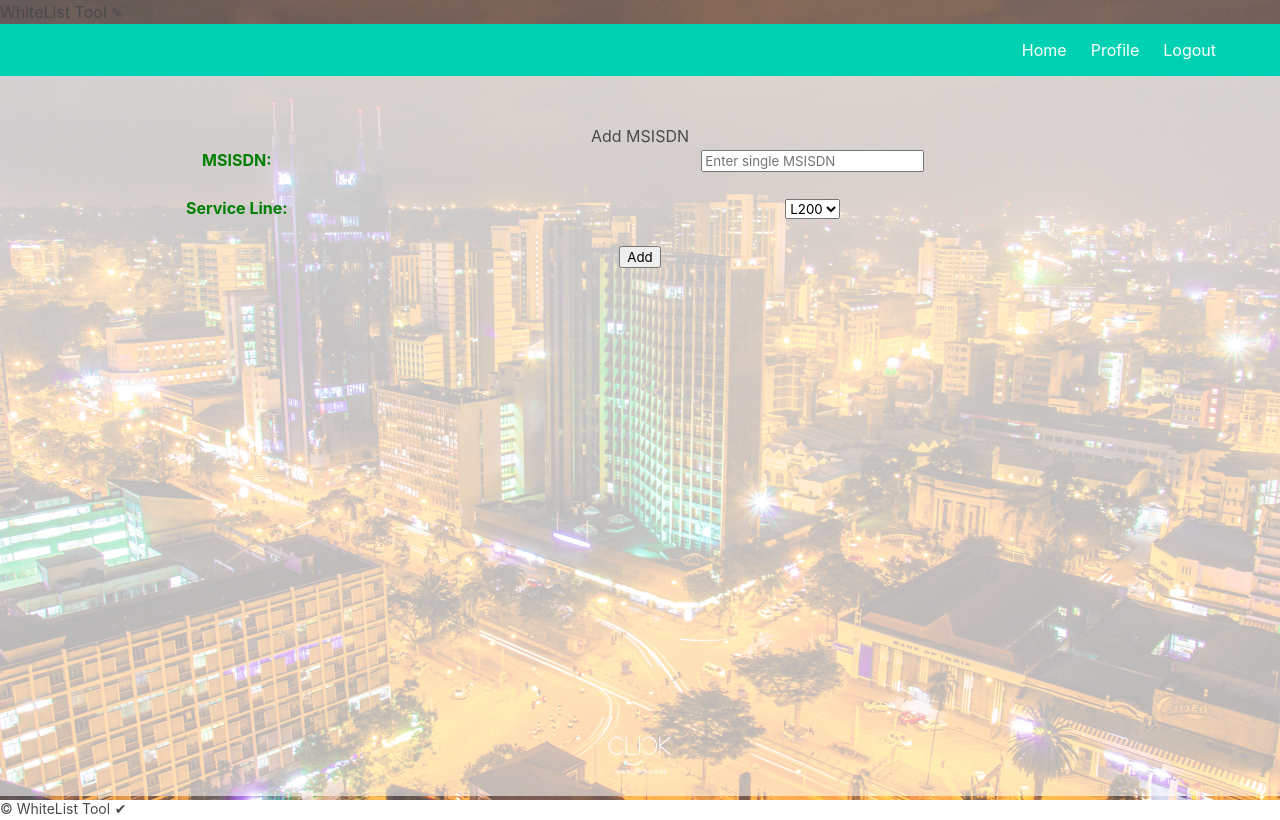
After one commit to annerachael/whitelist_tool, a Flask app: page /add_msisdn_single in a window 1280 px wide. The commit adds this page. Run offline with Flask 3, Linux system fonts and the light colour scheme; a user stored in the database is signed in.

Commit message:
bulk addition of msisdns

```diff
--- a/project/__init__.py
+++ b/project/__init__.py
@@ -10,6 +10,7 @@ def create_app():
 
     app.config['SECRET_KEY'] = 'secret-key-goes-here'
     app.config['SQLALCHEMY_DATABASE_URI'] = 'sqlite:///db.sqlite'
+    app.config['UPLOAD_FOLDER'] = 'static/files'
 
     db.init_app(app)
     login_manager = LoginManager()
--- a/project/auth.py
+++ b/project/auth.py
@@ -52,7 +52,7 @@ def signup_post():
     # add the new user to the database
     db.session.add(new_user)
     db.session.commit()
-
+    flash('User Added Successfully')
     return redirect(url_for('auth.login'))
     # code to validate and add user to database goes here
 
--- a/project/main.py
+++ b/project/main.py
@@ -7,14 +7,6 @@ from . import db
 
 main = Blueprint('main', __name__)
 
-def allowed_file(filename):
-    return '.' in filename and \
-           filename.rsplit('.', 1)[1].lower() in ALLOWED_EXTENSIONS
-
-UPLOAD_FOLDER = 'uploads'
-ALLOWED_EXTENSIONS = {'txt'}
-
-
 @main.route('/')
 def index():
     return render_template('index.html')
@@ -22,10 +14,9 @@ def index():
 @main.route('/profile')
 @login_required
 def profile():
-
     return render_template('profile.html', name=current_user.name)
 
-@main.route('/add_msisdn', methods=['GET', 'POST'])
+@main.route('/add_msisdn_single', methods=['GET', 'POST'])
 @login_required
 def add_msisdn():
     if request.method == 'POST':
@@ -33,49 +24,48 @@ def add_msisdn():
         if 'msisdn' in request.form:
             msisdn = request.form['msisdn']
             service_line = request.form['service_line']
-            # Add code to whitelist the msisdn for the selected service
-
-
             new_msisdn = WhitelistedMSISDN(msisdn=msisdn, service_line=service_line)
             db.session.add(new_msisdn)
             db.session.commit()
+            return redirect(url_for('main.profile'))
+    return render_template('add_msisdn_single.html')
 
-            flash('MSISDN added successfully!', 'success')
-            return redirect(url_for('main.profile'))
+@main.route('/add_msisdn_bulk', methods=['GET', 'POST'])
+@login_required
+def add_msisdn_bulk():
+    if request.method == 'POST':
+        print(request.files)
+        file = request.files.get('file')
 
-        # If file uploaded
-        if 'file' in request.files:
-            file = request.files['file']
-            if file.filename == '':
-                flash('No selected file', 'error')
-                return redirect(request.url)
-            if file and allowed_file(file.filename):
+        if file:
+            # Check if the file has a txt extension
+            if file.filename.endswith('.txt'):
+                # Securely save the file
                 filename = secure_filename(file.filename)
-                file_path = os.path.join(UPLOAD_FOLDER, filename)
-                file.save(file_path)
-                # Process the uploaded file to add MSISDNs to the database
-                with open(file_path, 'r') as f:
+                file.save(f'project/uploads/{file.filename}')
+                print("File saved successfully.")
+                with open(f'project/uploads/{file.filename}', 'r') as f:
                     for line in f:
                         msisdn = line.strip()
                         service_line = request.form['service_line']
+                        new_msisdn2 = WhitelistedMSISDN(msisdn=msisdn, service_line=service_line)
+                        db.session.add(new_msisdn2)
+                        db.session.commit()
+                        flash('File uploaded and MSISDNs added successfully!', 'success')
+                return redirect(url_for('main.profile'))
 
-                        new_msisdn2 = WhitelistedMSISDN(msisdn=msisdn, service_line=service_line)
-                        db.session.add_all(new_msisdn2)
-                        db.session.commit()
-                        # Add code to whitelist the msisdn for the selected service
-                flash('File uploaded and MSISDNs added successfully!', 'success')
-                return redirect(url_for('main.profile'))
-            else:
-                flash('Invalid file type', 'error')
-                return redirect(request.url)
-    return render_template('add_msisdn.html')
+    return render_template('add_msisdn_bulk.html')
 
-@main.route('/delete_msisdn/<int:msisdn_id>', methods=['POST'])
-@login_required
-def delete_msisdn(msisdn_id):
-    # Add code here to delete the msisdn with the given ID
-    flash('MSISDN deleted successfully!', 'success')
-    return redirect(url_for('main.profile'))
+# @main.route('/delete_msisdn/<string:msisdn_value>', methods=['POST'])
+# @login_required
+# def delete_msisdn(msisdn_value):
+#     msisdn = WhitelistedMSISDN.query.filter_by(msisdn=msisdn_value).first_or_404()
+#     if request.method == 'POST':
+#         db.session.delete(msisdn)
+#         db.session.commit()
+#         flash('MSISDN deleted successfully.', 'success')
+#         return redirect(url_for('main.profile'))
+#     return render_template('error.html', error='Invalid request method.')
 
 @main.route('/view_whitelist/')
 @login_required
--- /dev/null
+++ b/project/templates/add_msisdn_single.html
@@ -0,0 +1,42 @@
+{% extends "base.html" %}
+
+{% block content %}
+<style>
+    /* Add your custom CSS styles here */
+    label {
+        display: block; /* Display labels as block elements */
+        margin-bottom: 5px; /* Add some space below each label */
+        font-weight: bold; /* Make labels bold */
+        color: green;
+        float: left;
+        width: 30%;
+    }
+
+    .background-image {
+        position: fixed;
+        top: 0;
+        left: 0;
+        width: 100%;
+        height: 100%;
+        z-index: -1; /* Ensure the image is behind other content */
+        opacity: 0.7; /* Set opacity to 70% (30% transparent) */
+    }
+</style>
+
+<img class="background-image" src="nairobicity.jpg" alt="Background Image">
+
+<h2>Add MSISDN</h2>
+<form method="post" enctype="multipart/form-data">
+    <label for="msisdn">MSISDN:</label>
+    <input type="text" id="msisdn" name="msisdn" placeholder="Enter single MSISDN">
+    <br><br>
+    <label for="service_line">Service Line:</label>
+    <select id="service_line" name="service_line">
+        <option value="L200">L200</option>
+        <option value="L300">L300</option>
+        <option value="L400">L400</option>
+    </select>
+    <br><br>
+    <button type="submit">Add</button>
+    </form>
+{% endblock %}
--- a/project/templates/profile.html
+++ b/project/templates/profile.html
@@ -23,7 +23,10 @@
         <a href="{{ url_for('main.view_whitelist') }}"><span class="lists"></span>View Whitelist</a>
       </li>
       <li>
-        <a href="{{ url_for('main.add_msisdn') }}"><span class="add"></span>Add MSISDN</a>
+        <a href="{{ url_for('main.add_msisdn') }}"><span class="add"></span>Add MSISDN SINGLE</a>
+      </li>
+      <li>
+        <a href="{{ url_for('main.add_msisdn_bulk') }}"><span class="add"></span>Add MSISDN BULK</a>
       </li>
     </ul>
   </div>
```
Also changed, not shown: project/templates/add_msisdn_bulk.html (renamed from project/templates/add_msisdn.html, +6 -12 lines), project/templates/delete_msisdn.html (added, +45 -0 lines), instance/db.sqlite (deleted).
